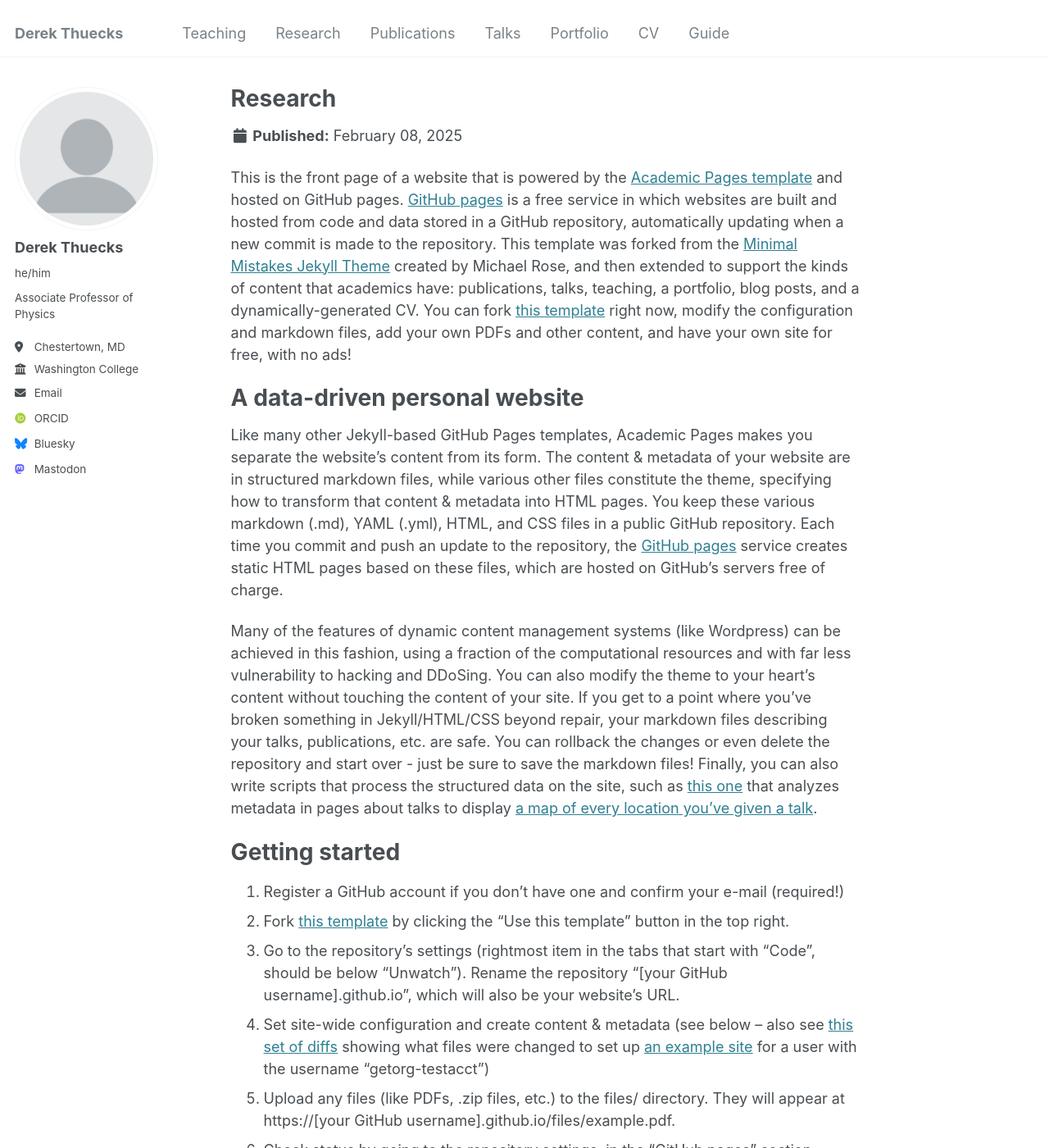
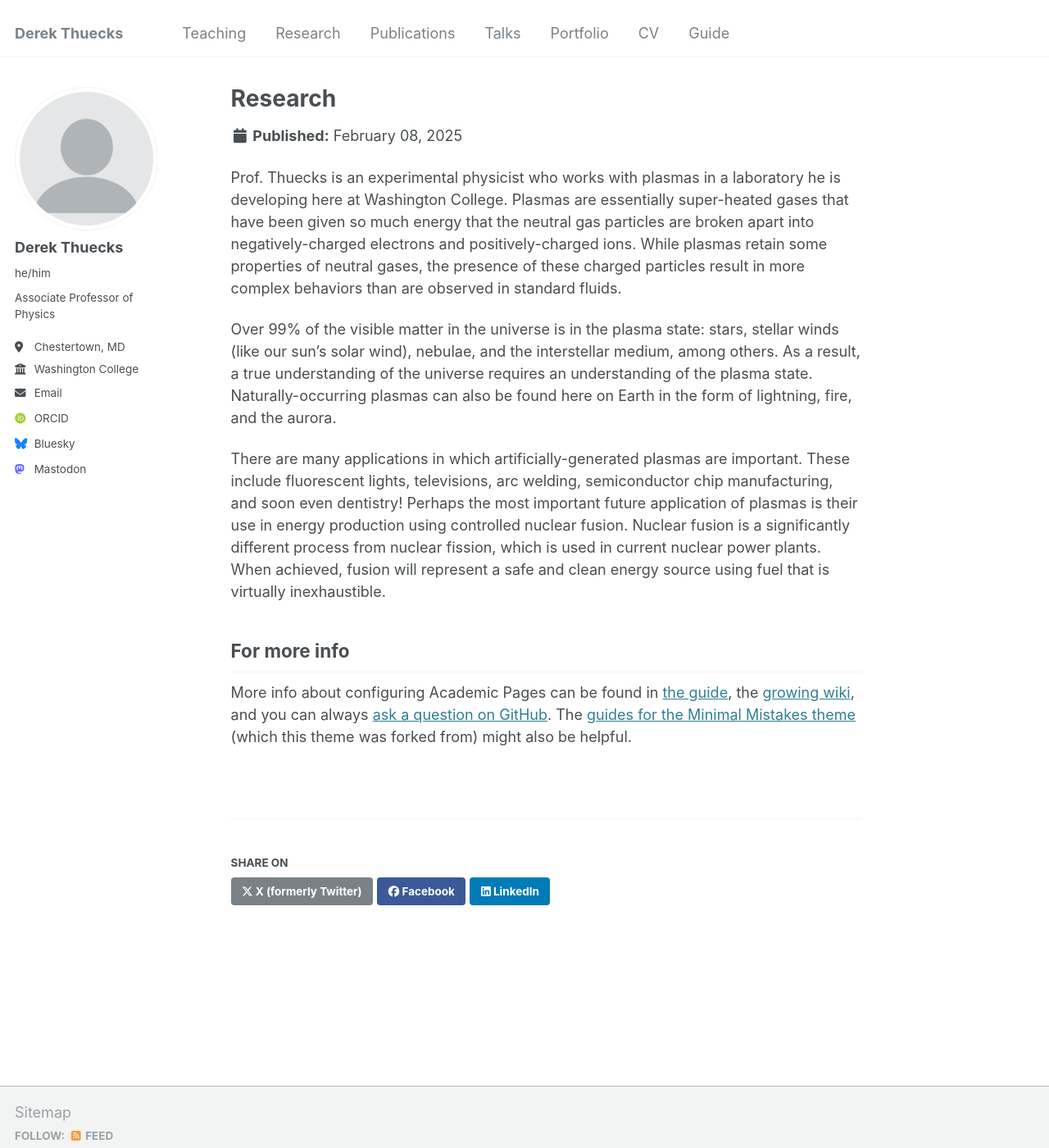
Before and after one commit to dthuecks/dthuecks.github.io, a Jekyll site: the page built from _research/research.md, in a window 1280 px wide and 1400 px high. Shown: the whole window at 82% size. Built offline with Jekyll 4.4.1, drawn with Linux system fonts in a browser that asks for light colours; some web fonts are replaced; some of the changed text lies outside the part shown.

```diff
--- a/_research/research.md
+++ b/_research/research.md
@@ -7,42 +7,11 @@ redirect_from:
   - /research.html
 ---
 
-This is the front page of a website that is powered by the [Academic Pages template](https://github.com/academicpages/academicpages.github.io) and hosted on GitHub pages. [GitHub pages](https://pages.github.com) is a free service in which websites are built and hosted from code and data stored in a GitHub repository, automatically updating when a new commit is made to the repository. This template was forked from the [Minimal Mistakes Jekyll Theme](https://mmistakes.github.io/minimal-mistakes/) created by Michael Rose, and then extended to support the kinds of content that academics have: publications, talks, teaching, a portfolio, blog posts, and a dynamically-generated CV. You can fork [this template](https://github.com/academicpages/academicpages.github.io) right now, modify the configuration and markdown files, add your own PDFs and other content, and have your own site for free, with no ads!
+Prof. Thuecks is an experimental physicist who works with plasmas in a laboratory he is developing here at Washington College. Plasmas are essentially super-heated gases that have been given so much energy that the neutral gas particles are broken apart into negatively-charged electrons and positively-charged ions. While plasmas retain some properties of neutral gases, the presence of these charged particles result in more complex behaviors than are observed in standard fluids.
 
-A data-driven personal website
-======
-Like many other Jekyll-based GitHub Pages templates, Academic Pages makes you separate the website's content from its form. The content & metadata of your website are in structured markdown files, while various other files constitute the theme, specifying how to transform that content & metadata into HTML pages. You keep these various markdown (.md), YAML (.yml), HTML, and CSS files in a public GitHub repository. Each time you commit and push an update to the repository, the [GitHub pages](https://pages.github.com/) service creates static HTML pages based on these files, which are hosted on GitHub's servers free of charge.
+Over 99% of the visible matter in the universe is in the plasma state: stars, stellar winds (like our sun’s solar wind), nebulae, and the interstellar medium, among others. As a result, a true understanding of the universe requires an understanding of the plasma state. Naturally-occurring plasmas can also be found here on Earth in the form of lightning, fire, and the aurora.
 
-Many of the features of dynamic content management systems (like Wordpress) can be achieved in this fashion, using a fraction of the computational resources and with far less vulnerability to hacking and DDoSing. You can also modify the theme to your heart's content without touching the content of your site. If you get to a point where you've broken something in Jekyll/HTML/CSS beyond repair, your markdown files describing your talks, publications, etc. are safe. You can rollback the changes or even delete the repository and start over - just be sure to save the markdown files! Finally, you can also write scripts that process the structured data on the site, such as [this one](https://github.com/academicpages/academicpages.github.io/blob/master/talkmap.ipynb) that analyzes metadata in pages about talks to display [a map of every location you've given a talk](https://academicpages.github.io/talkmap.html).
-
-Getting started
-======
-1. Register a GitHub account if you don't have one and confirm your e-mail (required!)
-1. Fork [this template](https://github.com/academicpages/academicpages.github.io) by clicking the "Use this template" button in the top right.
-1. Go to the repository's settings (rightmost item in the tabs that start with "Code", should be below "Unwatch"). Rename the repository "[your GitHub username].github.io", which will also be your website's URL.
-1. Set site-wide configuration and create content & metadata (see below -- also see [this set of diffs](http://archive.is/3TPas) showing what files were changed to set up [an example site](https://getorg-testacct.github.io) for a user with the username "getorg-testacct")
-1. Upload any files (like PDFs, .zip files, etc.) to the files/ directory. They will appear at https://[your GitHub username].github.io/files/example.pdf.
-1. Check status by going to the repository settings, in the "GitHub pages" section
-
-Site-wide configuration
-------
-The main configuration file for the site is in the base directory in [_config.yml](https://github.com/academicpages/academicpages.github.io/blob/master/_config.yml), which defines the content in the sidebars and other site-wide features. You will need to replace the default variables with ones about yourself and your site's github repository. The configuration file for the top menu is in [_data/navigation.yml](https://github.com/academicpages/academicpages.github.io/blob/master/_data/navigation.yml). For example, if you don't have a portfolio or blog posts, you can remove those items from that navigation.yml file to remove them from the header.
-
-Create content & metadata
-------
-For site content, there is one markdown file for each type of content, which are stored in directories like _publications, _talks, _posts, _teaching, or _pages. For example, each talk is a markdown file in the [_talks directory](https://github.com/academicpages/academicpages.github.io/tree/master/_talks). At the top of each markdown file is structured data in YAML about the talk, which the theme will parse to do lots of cool stuff. The same structured data about a talk is used to generate the list of talks on the [Talks page](https://academicpages.github.io/talks), each [individual page](https://academicpages.github.io/talks/2012-03-01-talk-1) for specific talks, the talks section for the [CV page](https://academicpages.github.io/cv), and the [map of places you've given a talk](https://academicpages.github.io/talkmap.html) (if you run this [python file](https://github.com/academicpages/academicpages.github.io/blob/master/talkmap.py) or [Jupyter notebook](https://github.com/academicpages/academicpages.github.io/blob/master/talkmap.ipynb), which creates the HTML for the map based on the contents of the _talks directory).
-
-**Markdown generator**
-
-The repository includes [a set of Jupyter notebooks](https://github.com/academicpages/academicpages.github.io/tree/master/markdown_generator
-) that converts a CSV containing structured data about talks or presentations into individual markdown files that will be properly formatted for the Academic Pages template. The sample CSVs in that directory are the ones I used to create my own personal website at stuartgeiger.com. My usual workflow is that I keep a spreadsheet of my publications and talks, then run the code in these notebooks to generate the markdown files, then commit and push them to the GitHub repository.
-
-How to edit your site's GitHub repository
-------
-Many people use a git client to create files on their local computer and then push them to GitHub's servers. If you are not familiar with git, you can directly edit these configuration and markdown files directly in the github.com interface. Navigate to a file (like [this one](https://github.com/academicpages/academicpages.github.io/blob/master/_talks/2012-03-01-talk-1.md) and click the pencil icon in the top right of the content preview (to the right of the "Raw | Blame | History" buttons). You can delete a file by clicking the trashcan icon to the right of the pencil icon. You can also create new files or upload files by navigating to a directory and clicking the "Create new file" or "Upload files" buttons.
-
-Example: editing a markdown file for a talk
-![Editing a markdown file for a talk](/images/editing-talk.png)
+There are many applications in which artificially-generated plasmas are important. These include fluorescent lights, televisions, arc welding, semiconductor chip manufacturing, and soon even dentistry! Perhaps the most important future application of plasmas is their use in energy production using controlled nuclear fusion. Nuclear fusion is a significantly different process from nuclear fission, which is used in current nuclear power plants. When achieved, fusion will represent a safe and clean energy source using fuel that is virtually inexhaustible.
 
 For more info
 ------
```
